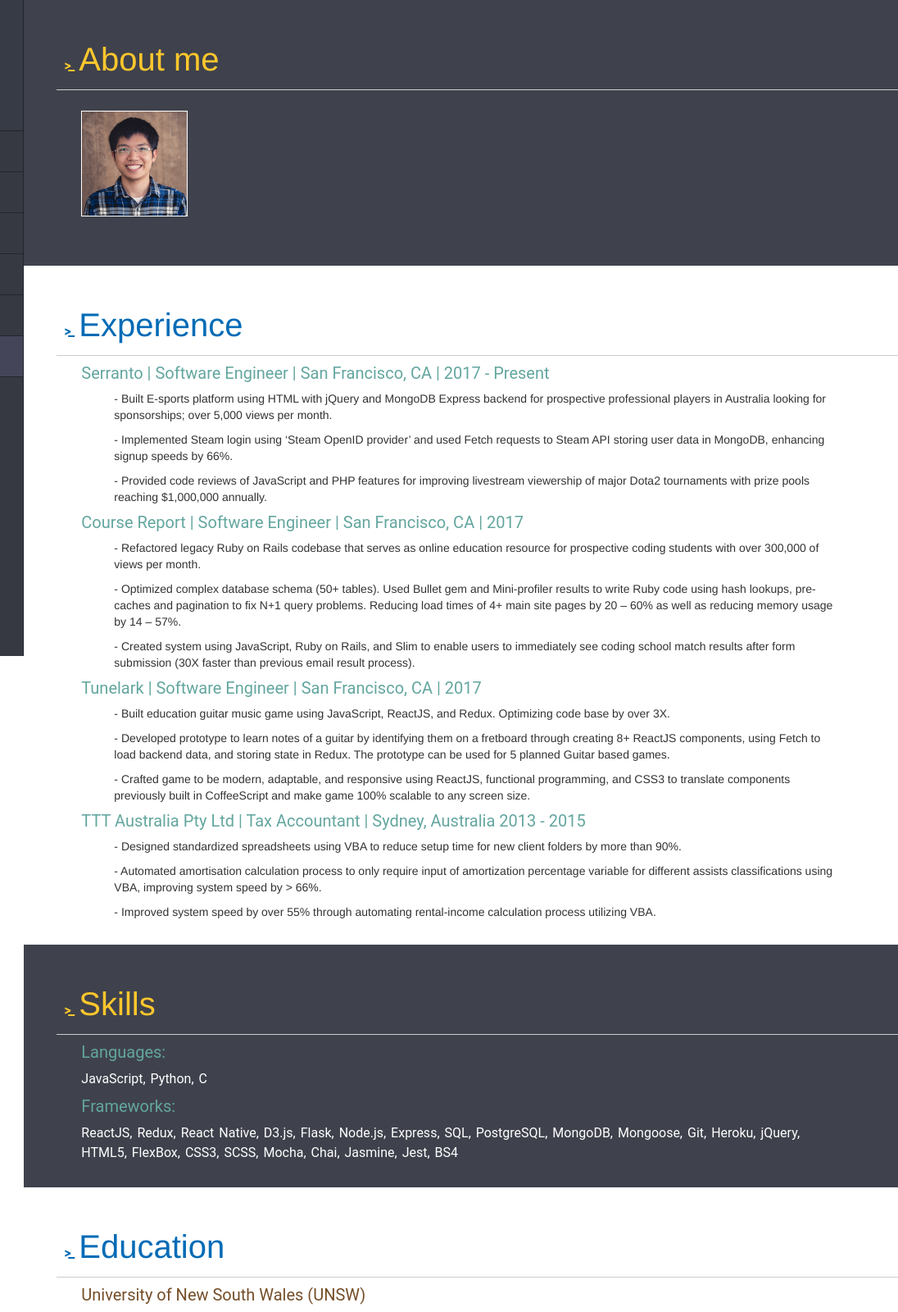
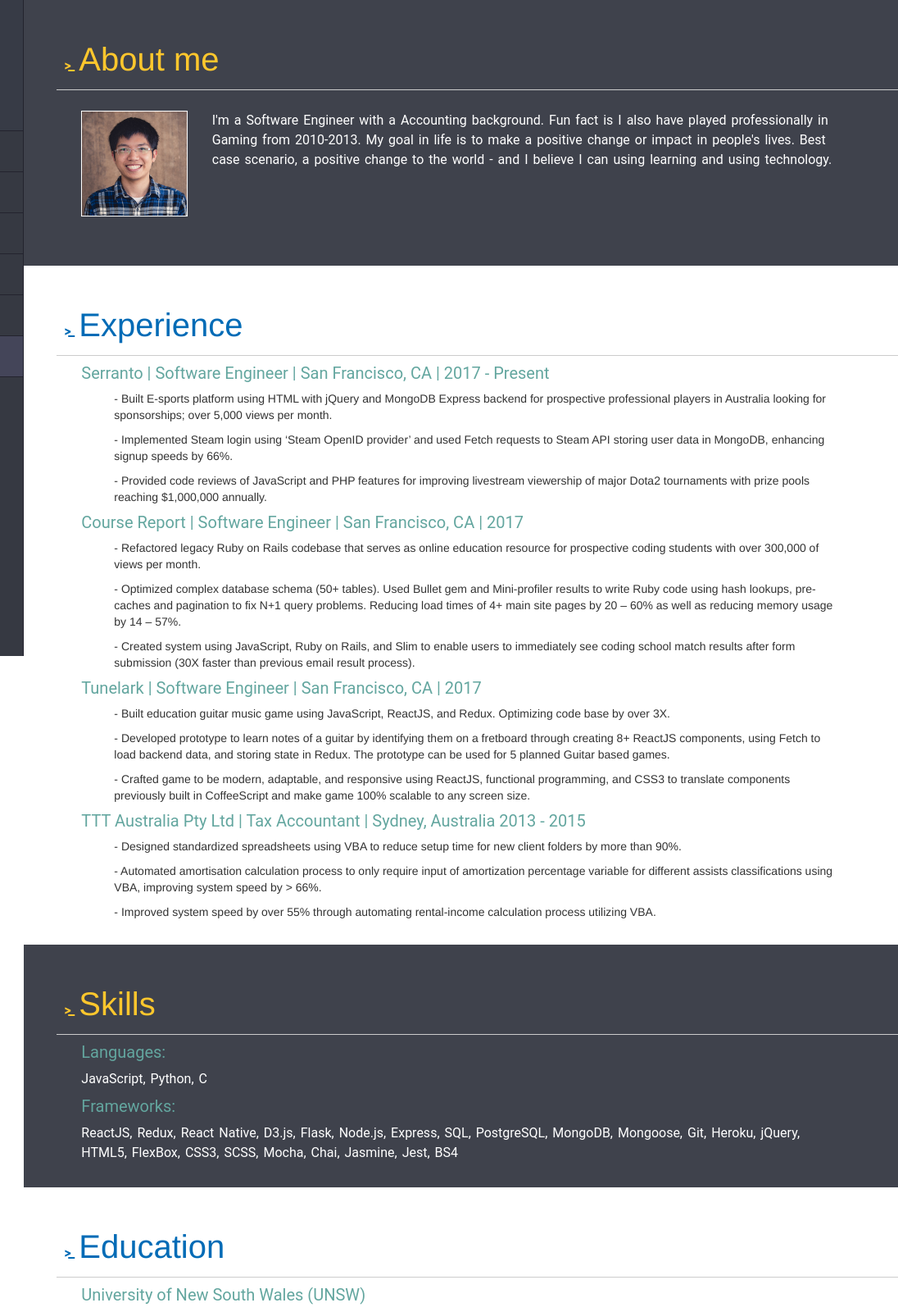
Before and after one commit to akam/akam.github.io, a plain HTML site: page index.html in a window 1280 px wide. Shown: the top 1600 px of the page at 82% size, 184-1280 px from the left. Drawn offline with nearby package versions, Linux system fonts and the light colour scheme.

Commit message:
added about me

```diff
--- a/index.html
+++ b/index.html
@@ -110,7 +110,10 @@
                 <img class="phoenix" src="Albert_1.jpg" alt="Picture of Albert" >
               </div>
               <div class="profile-text col-sm-12 col-md-offset-0 col-md-10">
-                <p></p>
+                <p>
+                  I'm a Software Engineer with a Accounting background. Fun fact is I also have played professionally in Gaming from 2010-2013.
+                  My goal in life is to make a positive change or impact in people's lives. Best case scenario, a positive change to the world - and I believe I can using learning and using technology.
+                </p>
               </div>
             </div>
         </div>
@@ -194,6 +197,7 @@
             <h2><span class="btn-xs glyphicon glyphicon-console"></span>Projects</h2>
           </div>
           <div class="text-content inner-content row">
+            <a href="http://www.albertkam.com/shape_game/" target="_blank">
               <div class="project-card col-xs-8 col-xs-offset-2 col-sm-4 col-sm-offset-1 col-md-3 col-md-offset-1 first-card">
                 <img class="project-image" src="./shape.png" alt="shape game">
                 <h2 class="project-title">Shape Game</h2>
@@ -201,6 +205,8 @@
                   "Brain tester game" inspired single-player game to help test and hone shape recognition, reaction time and co-ordination.
                 </p>
               </div>
+            </a>
+            <a href="http://www.albertkam.com/minesweeper_react/" target="_blank">
               <div class="project-card col-xs-8 col-xs-offset-2 col-sm-4 col-sm-offset-1 col-md-3 col-md-offset-1">
                 <img class="project-image" src="./kamsweep.png" alt="kam sweeper">
                 <h2 class="project-title">Kamsweeper</h2>
@@ -208,6 +214,8 @@
                   “Minesweeper” inspired single-player puzzle game where players avoid explosions with logical deductions (and no flags).
                 </p>
               </div>
+            </a>
+            <a href="http://www.albertkam.com/hackOrSnooze/" target="_blank">
               <div class="project-card col-xs-8 col-xs-offset-2 col-sm-4 col-sm-offset-1 col-md-3 col-md-offset-1">
                 <img class="project-image" src="./hackorsnooze.png" alt="kam sweeper">
                 <h2 class="project-title">HackOrSnooze</h2>
@@ -215,6 +223,7 @@
                   A hacker new clone. With login and favorite functionality!
                 </p>
               </div>
+            </a>
 <!--
             <div class="project-card col-xs-8 col-xs-offset-2 col-sm-4 col-sm-offset-1 col-md-3 col-md-offset-1 first-card">
               <div class="project-image">
--- a/style.css
+++ b/style.css
@@ -254,11 +254,6 @@ p {
   font-weight: 400;
 }
 
-.edu-title {
-  color: #754E28;
-}
-
-
 @media (min-width: 992px) {
   .side-bar-text{
     text-align: left;
```
Lines whose indentation alone changed are shown as unchanged.
